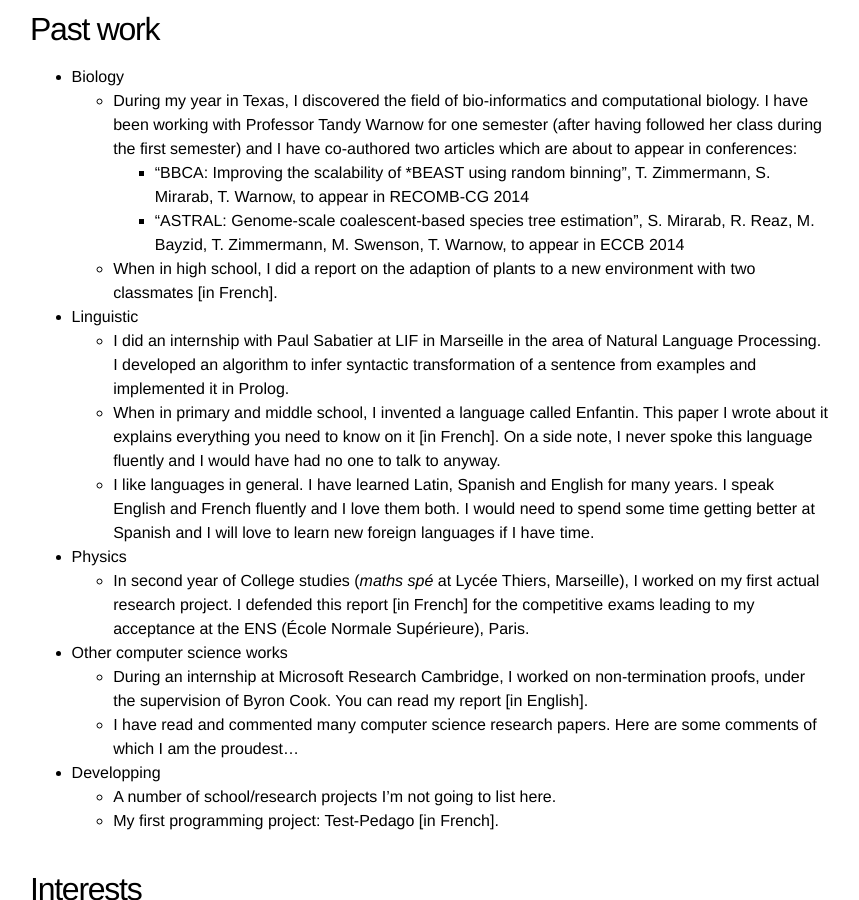
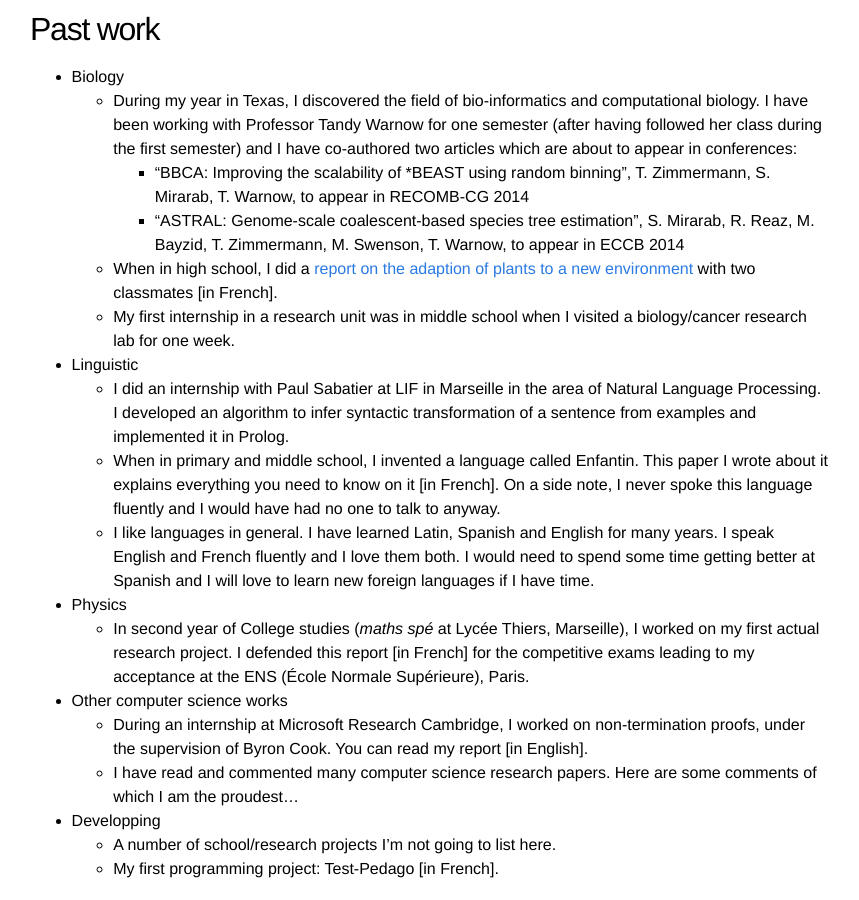
Before and after one commit to Zimmi48/zimmi48.github.io, a Jekyll site: the page built from index.md, in a window 1280 px wide and 900 px high, scrolled down 603 px. Shown: the whole window, without its empty margins (210-1069 px from the left). Built offline with Jekyll 4.4.1, drawn with Linux system fonts in a browser that asks for light colours.

Commit message:
added TPE

```diff
--- a/_includes/head.html
+++ b/_includes/head.html
@@ -1,7 +1,7 @@
 <head>
     <meta charset="utf-8">
     <meta http-equiv="X-UA-Compatible" content="IE=edge">
-    <title>{% if page.title %}{{ page.title }}{% else %}{{ site.title }}{% endif %}</title>
+    <title>{% if page.title %}{{ page.title }} - {{ site.title }}{% else %}{{ site.title }}{% endif %}</title>
     <meta name="viewport" content="width=device-width">
     <meta name="description" content="{{ site.description }}">
     <link rel="canonical" href="{{ page.url | replace:'index.html','' | prepend: site.baseurl | prepend: site.url }}">
--- a/_layouts/post.html
+++ b/_layouts/post.html
@@ -5,7 +5,7 @@ layout: default
 
 	<header class="post-header">
 		<h1>{{ page.title }}</h1>
-		<p class="meta">{{ page.date | date: "%b %-d, %Y" }}{% if page.author %} • {{ page.author }}{% endif %}{% if page.meta %} • {{ page.meta }}{% endif %}</p>
+		<p class="meta">{{ page.date | date: "%Y-%m-%d" }}{% if page.author %} • {{ page.author }}{% endif %}{% if page.meta %} • {{ page.meta }}{% endif %}</p>
 	</header>
 
 	<article class="post-content">
--- a/blog.html
+++ b/blog.html
@@ -11,7 +11,7 @@ permalink: /blog/
   <ul class="posts">
     {% for post in site.posts %}
       <li>
-        <span class="post-date">{{ post.date | date: "%b %-d, %Y" }}</span>
+        <span class="post-date">{{ post.date | date: "%Y-%m-%d" }}</span>
         <a class="post-link" href="{{ post.url | prepend: site.baseurl }}">{{ post.title }}</a>
       </li>
     {% endfor %}
--- a/index.md
+++ b/index.md
@@ -53,8 +53,10 @@ Past work
 		estimation", S. Mirarab, R. Reaz, M. Bayzid, T. Zimmermann,
 		M. Swenson, T. Warnow,
         to appear in ECCB 2014
-    * When in high school, I did a report on the adaption of plants
-	to a new environment with two classmates [in French].
+    * When in high school, I did a [report on the adaption of plants
+	to a new environment](/pdf/TPE.pdf) with two classmates [in French].
+	* My first internship in a research unit was in middle school
+	when I visited a biology/cancer research lab for one week.
 
 * Linguistic
 	* I did an internship with Paul Sabatier at LIF in Marseille in the area of Natural Language Processing.
@@ -85,7 +87,8 @@ Interests
 Apart from what I've said already, I have a broad range of interests, including:
 
 * Travels
-	* I've been to a lot of western European countries as well as to the US and Canada.
+	* I've been to a lot of western European countries
+	as well as to the US and Canada.
 	* I lived in four different cities/towns in three different countries
 	([Marseille](/marseille-en), France; [Paris](/paris-en), France;
 	[Cambridge](/cambridge-en), England; Austin, Texas)
```
Also changed, not shown: 1 other file.
